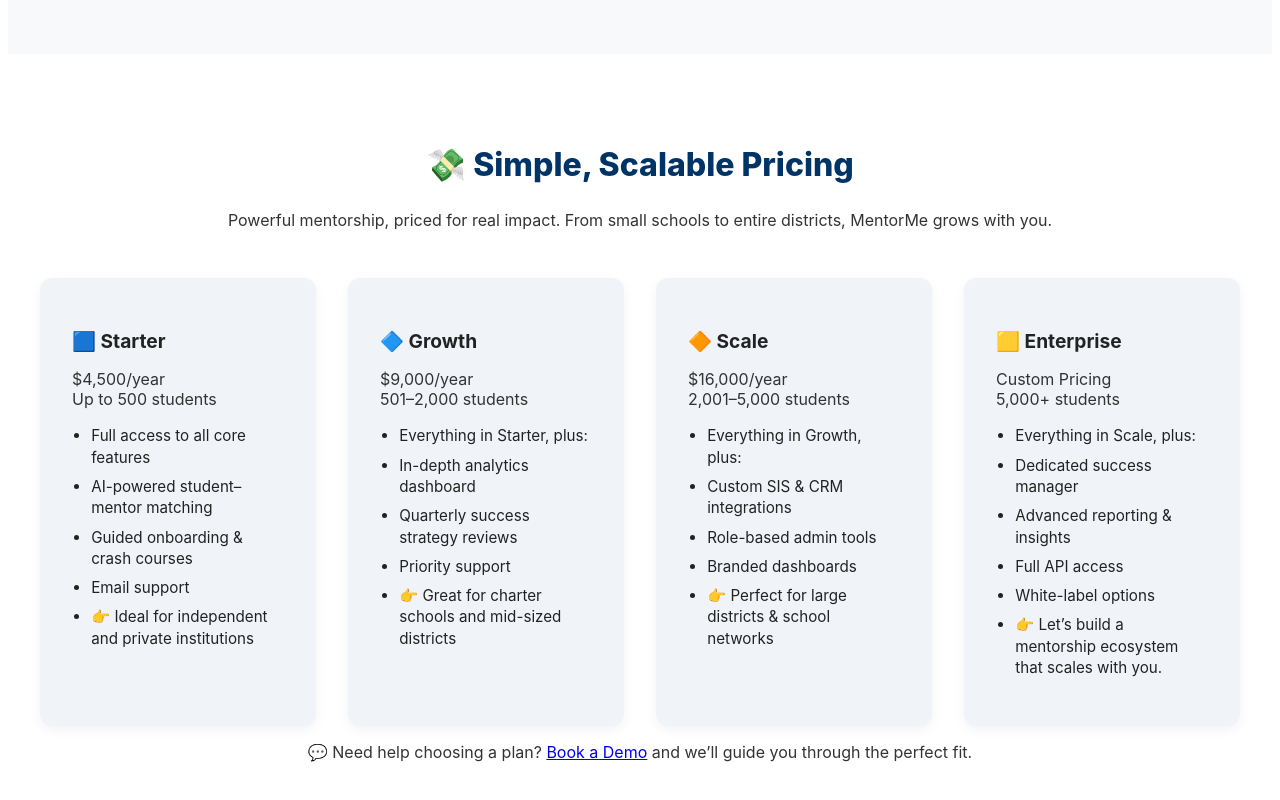
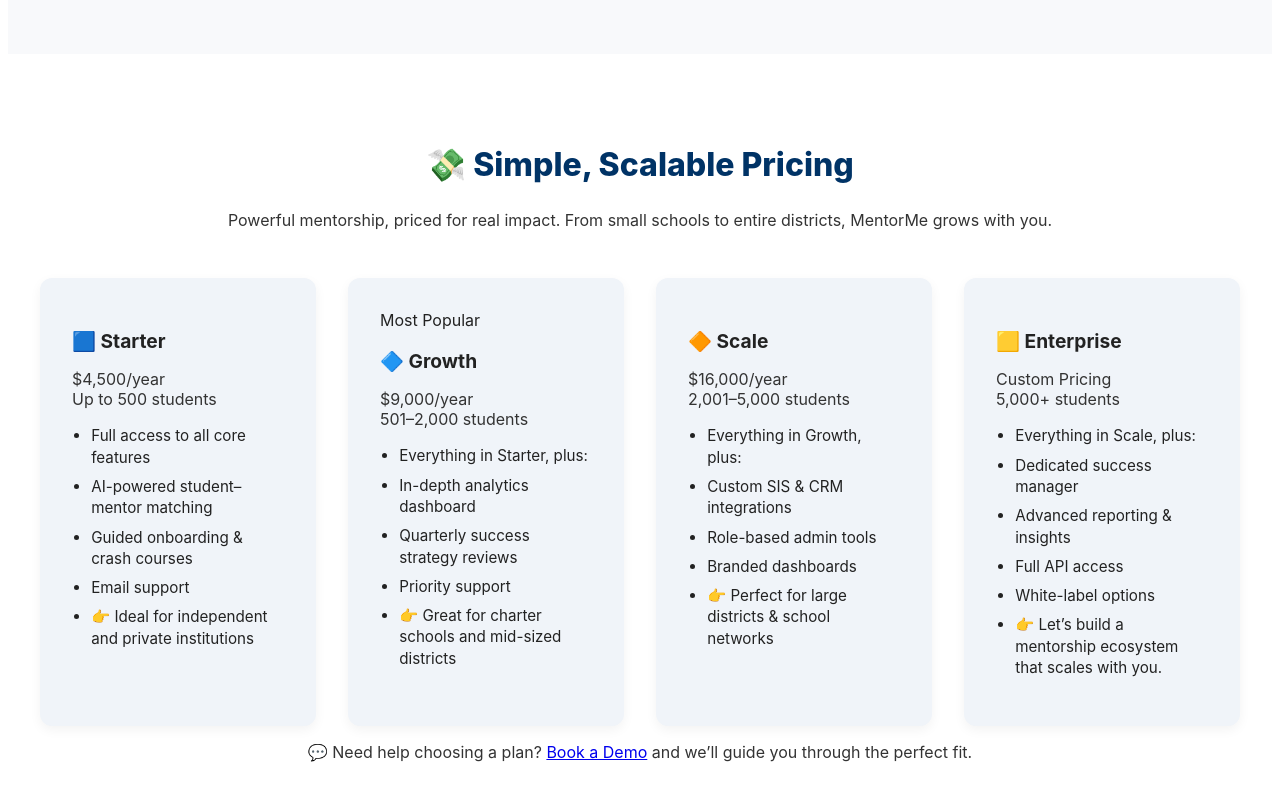
Before and after one commit to Rfitzgerald-svg/mentorme-frontend-, a React (Create React App) app: page / in a window 1280 px wide. Shown: the part 2998-3798 px from the top of the page. Built offline with nearby package versions, Linux system fonts and the light colour scheme.

Commit message:
Add “Most Popular” badge and polish to Growth tier in Landing.jsx

```diff
--- a/src/routes/Landing.jsx
+++ b/src/routes/Landing.jsx
@@ -104,7 +104,8 @@ export default function Landing() {
               </ul>
             </div>
 
-            <div className="tier">
+            <div className="tier popular">
+              <div className="badge">Most Popular</div>
               <h3>🔷 Growth</h3>
               <p>$9,000/year<br />501–2,000 students</p>
               <ul>
```
